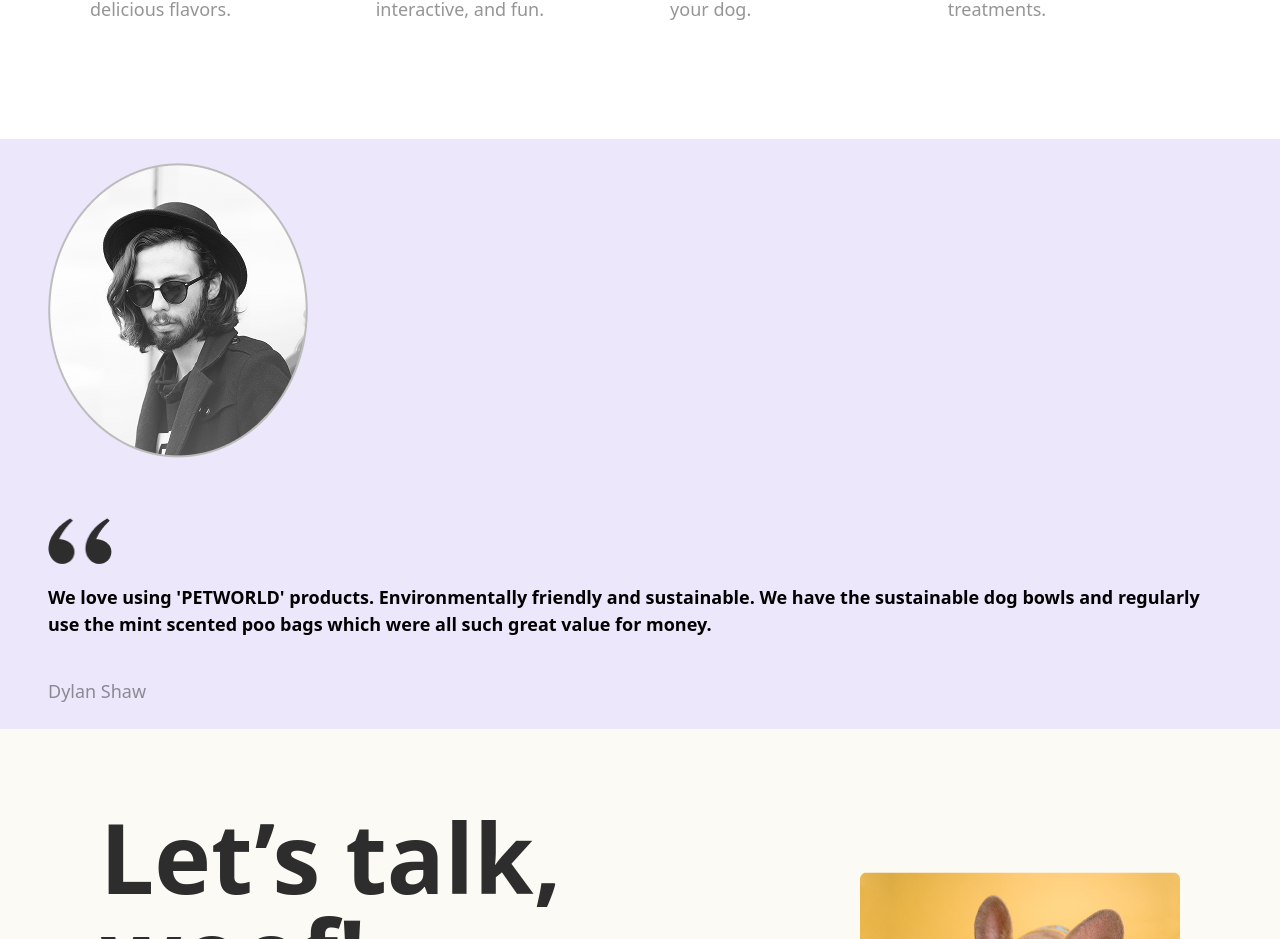
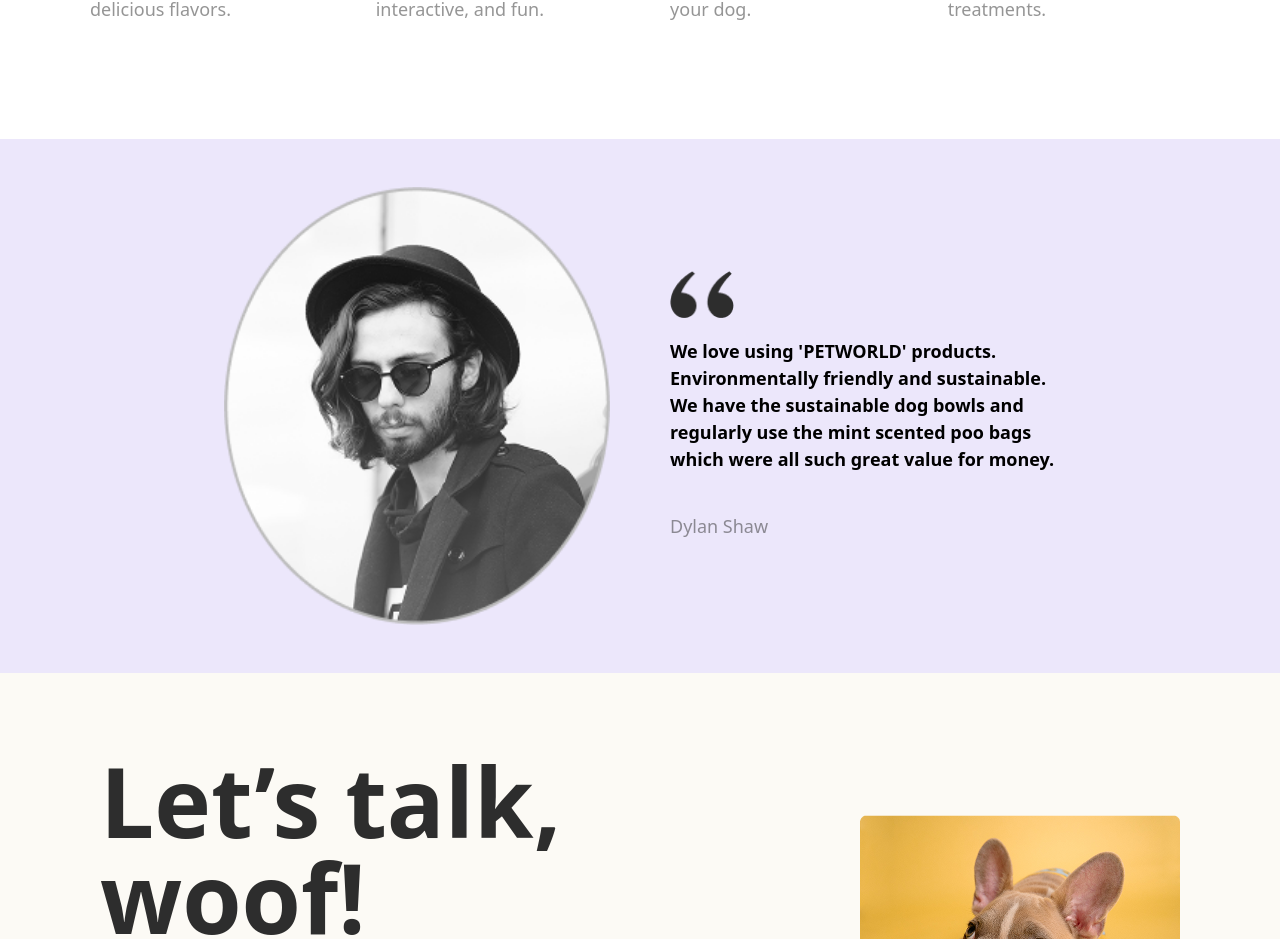
Before and after one commit to javier-ibanez-vizuete/react-tailwind-style, a React (Vite) app: page / in a window 1280 px wide. Shown: the part 1799-2738 px from the top of the page. Built offline with nearby package versions, Linux system fonts and the light colour scheme.

Commit message:
style(HomePage): add some xl devices styles

```diff
--- a/src/pages/HomePage.jsx
+++ b/src/pages/HomePage.jsx
@@ -104,12 +104,12 @@ export const HomePage = () => {
 					</article>
 				</div>
 			</section>
-			<article className="flex px-12 py-6 bg-[#ECE7FB]">
-				<div className="flex flex-col flex-1 gap-[60px]">
-					<div className="flex justify-center items-center w-[260px]">
+			<article className="flex px-12 py-6 bg-[#ECE7FB] xl:justify-center xl:py-12 xl:px-56">
+				<div className="flex flex-col flex-1 gap-[60px] xl:flex-row xl:items-center" >
+					<div className="flex justify-center items-center w-[260px] xl:w-[352px] xl:flex-1">
 						<img className="w-full" src={imageQuoteSection} alt="Image man with a Hat" />
 					</div>
-					<div className="flex flex-col gap-10">
+					<div className="flex flex-col gap-10 xl:flex-1">
 						<div className="flex flex-col gap-5">
 							<div className="flex justify-center items-center w-16">
 								<img className="w-full" src={iconQuote} alt="Quote Icon" />
```
